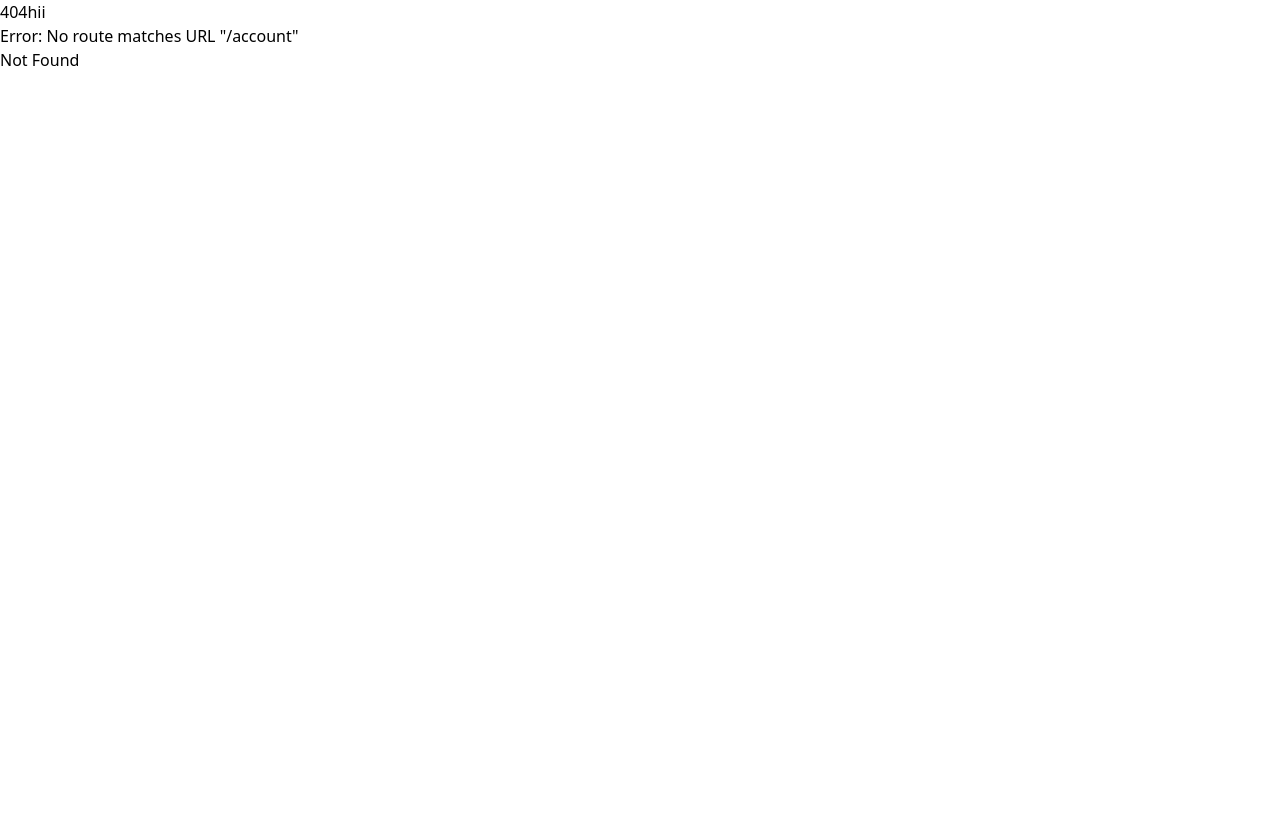
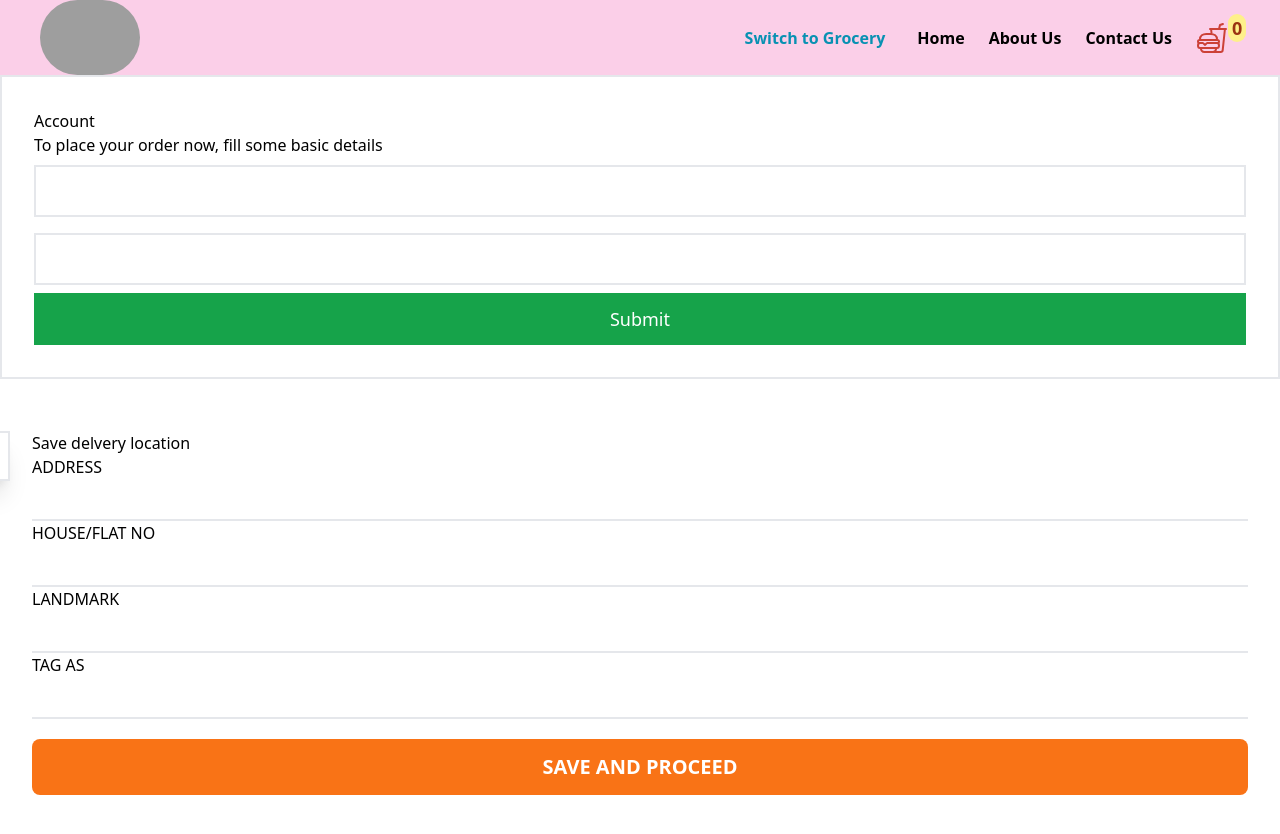
Before and after one commit to ankitmishra545/getfood, a React (Vite) app: page /account in a window 1280 px wide. Before the commit this address had no page. Shown: the top 834 px of the page. Before the commit the page ends 800 px from the top, so only its background shows below. Built offline with nearby package versions, Linux system fonts and the light colour scheme; grey boxes are pictures that could not be loaded.

Commit message:
address and account info module added

```diff
--- /dev/null
+++ b/src/components/Account.js
@@ -0,0 +1,26 @@
+import Address from "./Address";
+import { IoLocationOutline } from "react-icons/io5";
+
+const Account = () => {
+  return (
+    <div className="flex flex-col">
+      <div className="border-2 p-8 mb-5 bg-white">
+        <h2>Account</h2>
+        <p>To place your order now, fill some basic details</p>
+        <div className="flex flex-col">
+          <input type="text" className="p-3 border-2 my-2" />
+          <input type="email" className="p-3 border-2 my-2" />
+        </div>
+        <button className="text-white bg-green-600 w-full p-3 text-lg">Submit</button>
+      </div>
+      <div className="relative">
+        <div className="absolute left-[-40px] top-8 border-2 bg-white p-2 shadow-xl">
+          <IoLocationOutline size="30px" />
+        </div>
+        <Address />
+      </div>
+    </div>
+  );
+};
+
+export default Account;
--- /dev/null
+++ b/src/components/Address.js
@@ -0,0 +1,20 @@
+import ProceedButton from "./ProceedButton";
+
+const ADDRESS_FIELD = ["address", "house/flat no", " landmark", "tag as"];
+
+const Address = () => {
+  return (
+    <div className="bg-white p-8">
+      <h2>Save delvery location</h2>
+      {ADDRESS_FIELD.map((field) => (
+        <div className="flex flex-col">
+          <label className="uppercase">{field}</label>
+          <input type="text" className="border-b-2 p-2 focus:outline-none " />
+        </div>
+      ))}
+      <ProceedButton text="save and proceed" />
+    </div>
+  );
+};
+
+export default Address;
--- a/src/components/Bill.js
+++ b/src/components/Bill.js
@@ -5,6 +5,7 @@ import BillSection from "./BillSection";
 import calculateBillInfo from "../utils/helper";
 import Coupon from "./Coupon";
 import { useSelector } from "react-redux";
+import ProceedButton from "./ProceedButton";
 
 const Bill = ({ billAmount, lastMileTravel, deliveryFee, discountInfo }) => {
   const [deliveryTip, setDeliveryTip] = useState(0);
@@ -15,7 +16,6 @@ const Bill = ({ billAmount, lastMileTravel, deliveryFee, discountInfo }) => {
   };
 
   const { platformFee, tax, couponInfo } = calculateBillInfo(discountInfo, billAmount, lastMileTravel);
-  // console.log(billAmount, deliveryFee, platformFee, tax, deliveryTip, discount);
   const totalBill = (billAmount + deliveryFee + platformFee + tax + deliveryTip - discount).toFixed(2);
   return (
     <>
@@ -47,9 +47,7 @@ const Bill = ({ billAmount, lastMileTravel, deliveryFee, discountInfo }) => {
           <p className="text-lg">{totalBill}</p>
         </div>
       </div>
-      <div className="uppercase my-5 flex items-center justify-center bg-orange-500 h-14 rounded-lg text-white font-bold text-xl">
-        Proceed to payment
-      </div>
+      <ProceedButton text="Proceed to payment" />
     </>
   );
 };
--- a/src/components/BillSection.js
+++ b/src/components/BillSection.js
@@ -1,10 +1,10 @@
 const BillSection = ({ billName, billValue = 0, textColor = "black", discount = 0 }) => {
   const isItemBillName = billName === "Item Total";
   return (
-    <div className="flex justify-between">
+    <div className="flex justify-between my-1">
       <p>{billName}</p>
-      <div>
-        {isItemBillName && discount !== 0 && <del>{billValue}</del>}
+      <div className="flex">
+        {isItemBillName && discount !== 0 && <del className="opacity-60 pr-3">{billValue}</del>}
         <p style={{ color: textColor }} className="text-end">
           {discount === 0 ? billValue : billValue - discount}
         </p>
--- a/src/components/Cart.js
+++ b/src/components/Cart.js
@@ -45,7 +45,7 @@ const Cart = () => {
   }, [uniqueItemList]);
 
   return (
-    <div className="mt-10 mx-20 border border-spacing-1 min-h-screen py-5 px-10 bg-red-100">
+    <div className=" mx-20 border border-spacing-1 min-h-screen py-5 px-10 bg-red-100">
       {uniqueItemList.length > 0 && (
         <div className="flex justify-between">
           <div className="flex mb-5 cursor-pointer" onClick={() => navigate("/restaurant/" + restaurant.id)}>
--- /dev/null
+++ b/src/components/CartContainer.js
@@ -0,0 +1,18 @@
+import Account from "./Account";
+import Cart from "./Cart";
+import { MdAccountBox } from "react-icons/md";
+
+const CartContainer = () => {
+  return (
+    <div className="flex justify-center pt-10 bg-[#E9ECEE]">
+      <div className="relative">
+        <MdAccountBox className="absolute left-[-40px] top-8" size="60px" />
+
+        <Account />
+      </div>
+      <Cart />
+    </div>
+  );
+};
+
+export default CartContainer;
--- a/src/components/CouponCard.js
+++ b/src/components/CouponCard.js
@@ -4,6 +4,7 @@ import { addCoupon, removeCoupon } from "../store/cartSlice";
 import { useState } from "react";
 
 const CouponCard = ({ couponDetail }) => {
+  console.log(couponDetail);
   const { code, discount, minOrderValue, discountType } = couponDetail;
 
   const dispatch = useDispatch();
@@ -17,8 +18,6 @@ const CouponCard = ({ couponDetail }) => {
     }
     setIsCouponApplied(!isCouponApplied);
   };
-
-  console.log(isCouponApplied);
 
   return (
     <div className="border-2 shadow-lg py-5 my-3 mx-16 px-8">
--- /dev/null
+++ b/src/components/ProceedButton.js
@@ -0,0 +1,9 @@
+const ProceedButton = ({ text }) => {
+  return (
+    <div className="uppercase my-5 flex items-center justify-center bg-orange-500 h-14 rounded-lg text-white font-bold text-xl">
+      {text}
+    </div>
+  );
+};
+
+export default ProceedButton;
--- a/src/utils/useCartItem.js
+++ b/src/utils/useCartItem.js
@@ -10,7 +10,7 @@ const useCartItem = () => {
       } else {
         acc[curr.id] = 1;
       }
-      acc["price"] = acc["price"] + curr.price;
+      acc["price"] = acc["price"] + (curr.price ?? curr.defaultPrice);
       return acc;
     },
     { price: 0 }
```
Also changed, not shown: src/App.js (+7 -1 lines).
